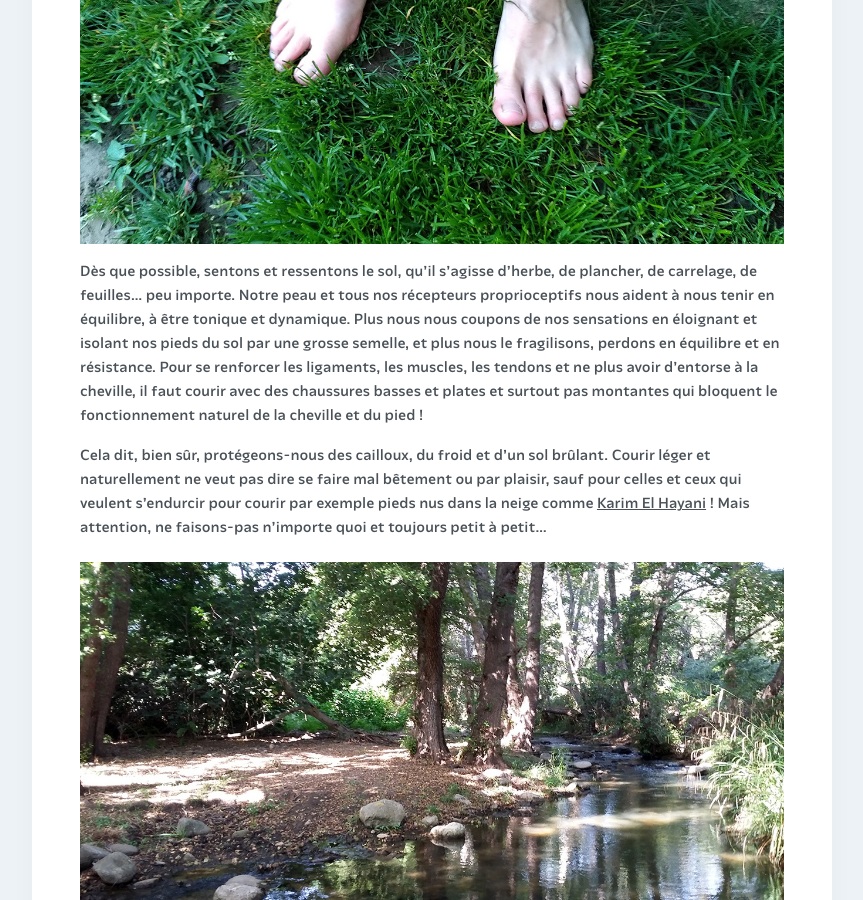
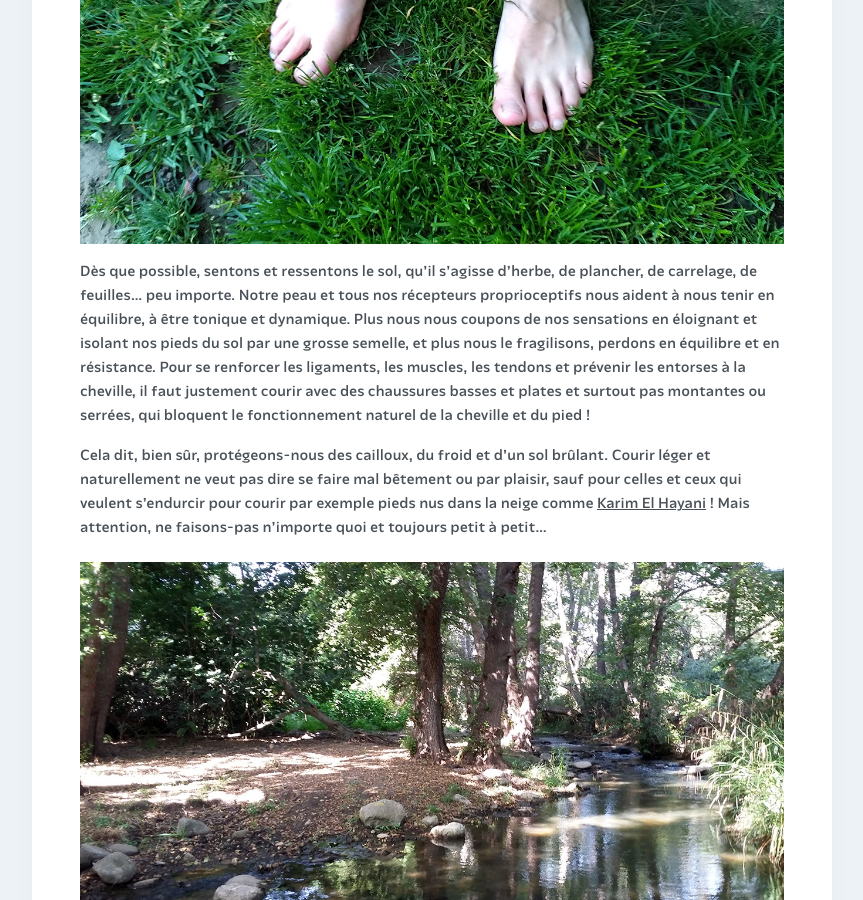
Before and after one commit to courirpaleo/courirpaleo.github.io, a Jekyll site: the page built from _pages/ressources.md, in a window 1280 px wide and 900 px high, scrolled down 1842 px. Shown: the whole window, without its empty margins (208-1071 px from the left). Built offline with Jekyll 4.4.1, drawn with Linux system fonts in a browser that asks for light colours; some web fonts are replaced.

Commit message:
Update ressources.md

```diff
--- a/_pages/ressources.md
+++ b/_pages/ressources.md
@@ -15,7 +15,7 @@
 Dans nos bottes, bottines, boots, chaussures de randonnées, mocassins, baskets... retirons la semelle intérieure moulée et remplaçons-là par une simple semelle de cuir, de laine ou de mousse achetée chez votre coordonnier. Au moins, notre voûte plantaire retrouvera sa tonicité et ne sera plus avachie et affaissée par ce faux support qui lui fait plus de mal que de bien. Choisissons ensuite des chaussures plus souples et qui ne serrent pas les pieds, mais cela n'empêche personne d'être élégant&nbsp;! Des souliers de ville à talon raisonnable, lisses à l'intérieur, qui laissent nos orteils bouger a minima, ne vont pas nous faire du mal de temps en temps ou même 5 jours sur 7 si nos pieds travaillent et courent de la bonne façon les soirs et les week-ends.
 
 ![Courir Paleo](/assets/images/Courir-Paleo-pieds-nus-pelouse-1200px.jpg)
-Dès que possible, sentons et ressentons le sol, qu'il s'agisse d'herbe, de plancher, de carrelage, de feuilles... peu importe. Notre peau et tous nos récepteurs proprioceptifs nous aident à nous tenir en équilibre, à être tonique et dynamique. Plus nous nous coupons de nos sensations en éloignant et isolant nos pieds du sol par une grosse semelle, et plus nous le fragilisons, perdons en équilibre et en résistance. Pour se renforcer les ligaments, les muscles, les tendons et ne plus avoir d'entorse à la cheville, il faut courir avec des chaussures basses et plates et surtout pas montantes qui bloquent le fonctionnement naturel de la cheville et du pied&nbsp;!
+Dès que possible, sentons et ressentons le sol, qu'il s'agisse d'herbe, de plancher, de carrelage, de feuilles... peu importe. Notre peau et tous nos récepteurs proprioceptifs nous aident à nous tenir en équilibre, à être tonique et dynamique. Plus nous nous coupons de nos sensations en éloignant et isolant nos pieds du sol par une grosse semelle, et plus nous le fragilisons, perdons en équilibre et en résistance. Pour se renforcer les ligaments, les muscles, les tendons et prévenir les entorses à la cheville, il faut justement courir avec des chaussures basses et plates et surtout pas montantes ou serrées, qui bloquent le fonctionnement naturel de la cheville et du pied&nbsp;!
 
 Cela dit, bien sûr, protégeons-nous des cailloux, du froid et d'un sol brûlant. Courir léger et naturellement ne veut pas dire se faire mal bêtement ou par plaisir, sauf pour celles et ceux qui veulent s'endurcir pour courir par exemple pieds nus dans la neige comme [Karim El Hayani](https://sport24.lefigaro.fr/scan-sport/actualites/pieds-nus-sur-la-neige-il-pulverise-le-record-du-semi-marathon-1036079)&nbsp;! Mais attention, ne faisons-pas n'importe quoi et toujours petit à petit...
 
```
